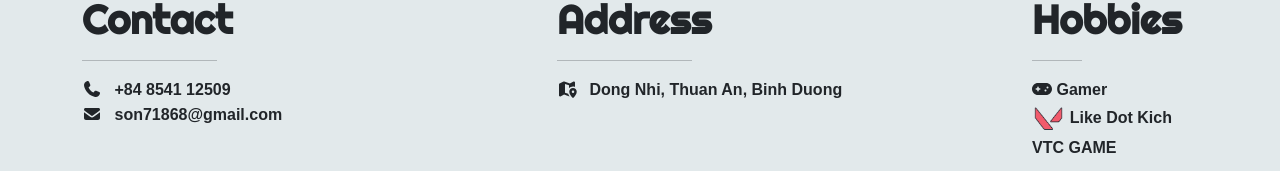
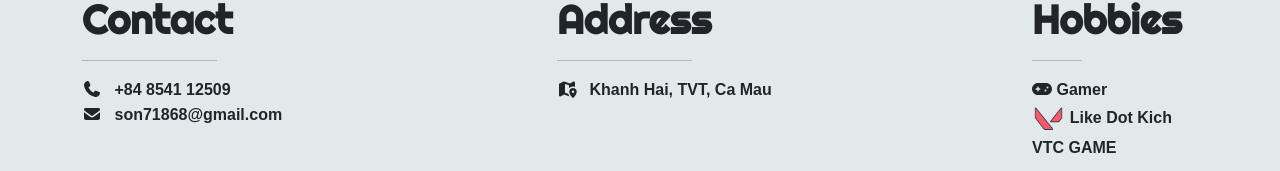
Before and after one commit to songitcode/songitcode, a plain HTML site: page index.html in a window 1280 px wide. Shown: the part 2494-2665 px from the top of the page. Drawn offline with Linux system fonts and the light colour scheme.

Commit message:
update address 0.1

```diff
--- a/index.html
+++ b/index.html
@@ -300,7 +300,7 @@
                 <div class="col-md-5  mt-5 mb-5">
                     <h1>Address</h1>
                     <hr style="width: 30%;">
-                    <i class="fa-solid fa-map-location-dot me-2"></i> <span>Dong Nhi, Thuan An, Binh Duong</span>
+                    <i class="fa-solid fa-map-location-dot me-2"></i> <span>Khanh Hai, TVT, Ca Mau</span>
 
                 </div>
                 <div class="col-md-2  mt-5 mb-5">
```
